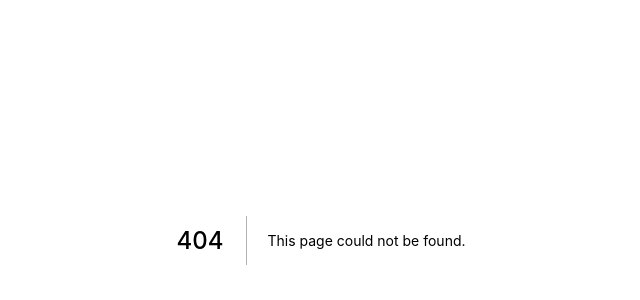
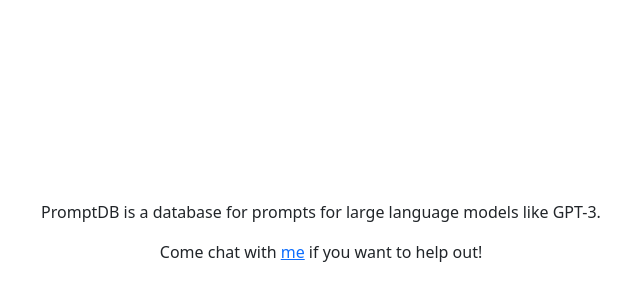
Before and after one commit to paramsingh/promptdb, a Next.js app in the folder promptdb/frontend/: page /about in a window 1280 px wide. Before the commit this address had no page. Shown: the part 160-460 px from the top of the page, without its empty margins (319-959 px from the left). Built offline with nearby package versions, Linux system fonts and the light colour scheme.

Commit message:
Add about page

```diff
--- /dev/null
+++ b/promptdb/frontend/pages/about.tsx
@@ -0,0 +1,27 @@
+import type { NextPage } from 'next'
+import Head from 'next/head'
+import styles from '../styles/Home.module.css'
+import 'bootstrap/dist/css/bootstrap.min.css';
+import Link from 'next/link';
+
+const About: NextPage = () => {
+  return (
+    <div className={styles.container}>
+        <Head>
+            <title>PromptDB - About</title>
+        </Head>
+
+        <main className={styles.main}>
+            <p>
+            PromptDB is a database for prompts for large language models like GPT-3.
+            </p>
+
+            <p>
+            Come chat with <Link href="https://twitter.com/iliekcomputers">me</Link> if you want to help out!
+            </p>
+        </main>
+    </div>
+  )
+};
+
+export default About;
```
Also changed, not shown: 1 other file (tests, documents, lock files or other folders).
